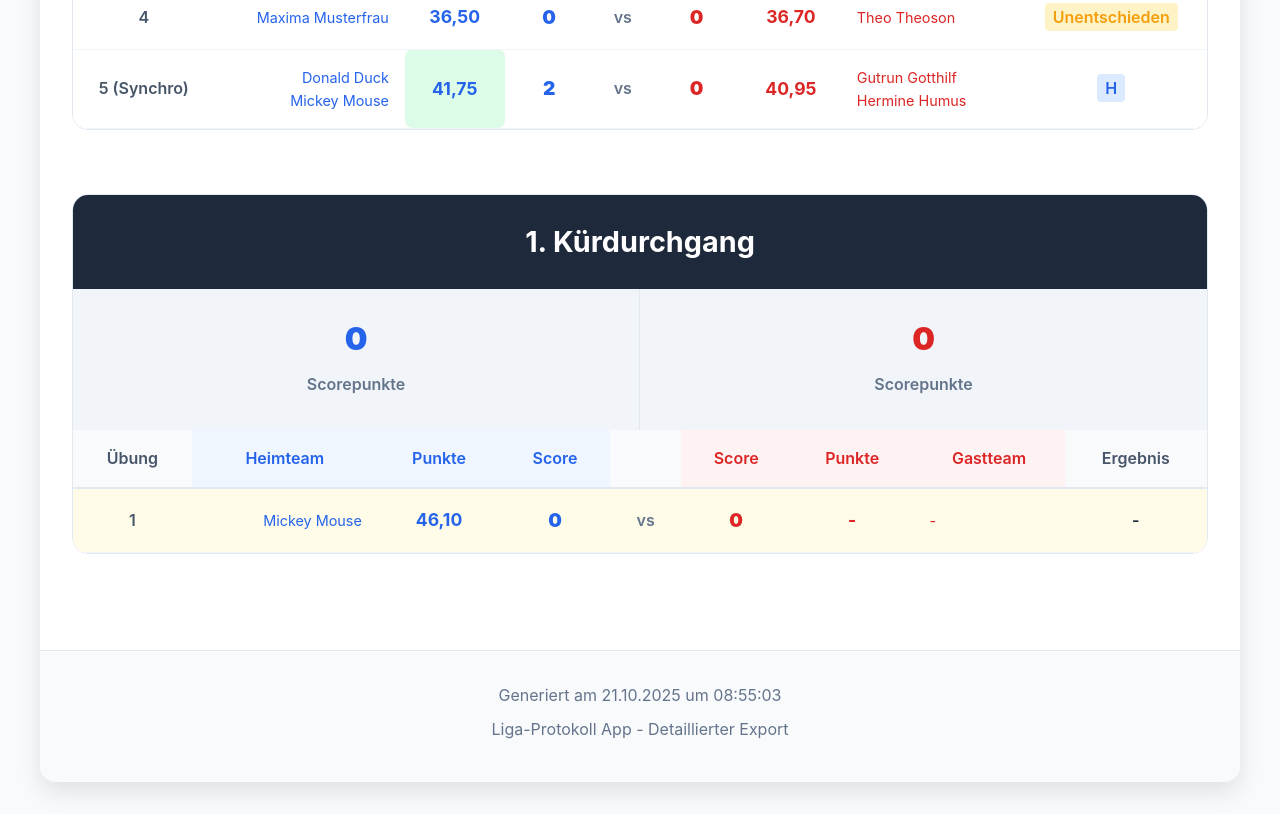
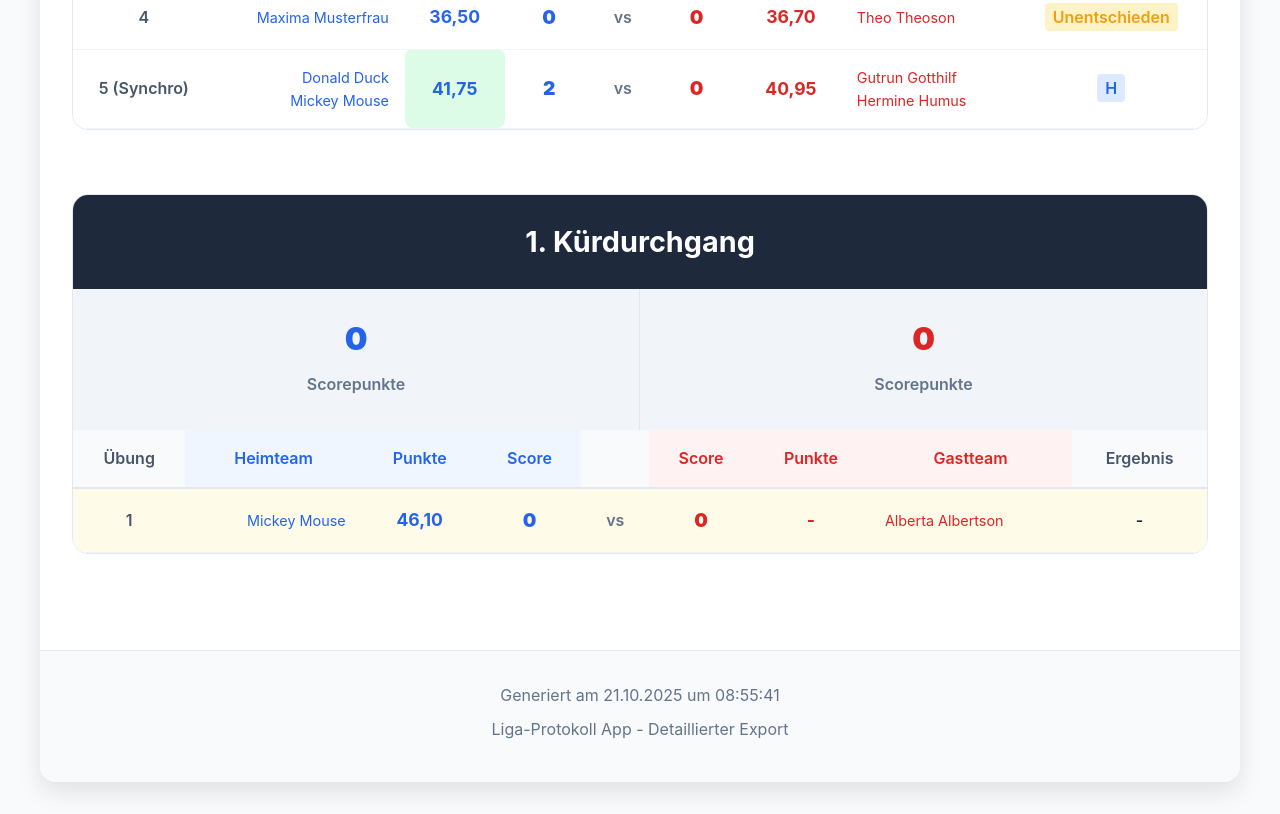
Before and after one commit to dercognus/liga-protokoll-website, a plain HTML site: page competition-2/index.html in a window 1280 px wide. Shown: the part 1747-2561 px from the top of the page. Drawn offline with Linux system fonts and the light colour scheme.

Commit message:
Update: Competition 2 - index.html

```diff
--- a/competition-2/index.html
+++ b/competition-2/index.html
@@ -232,7 +232,7 @@
             <td class="exercise-score guest">0</td>
             <td class="score guest ">-</td>
             <td class="athlete guest">
-              -
+              Alberta Albertson
 
             </td>
             <td class="result">
@@ -247,7 +247,7 @@
         </div>
 
         <div class="footer">
-            <p>Generiert am 21.10.2025 um 08:55:03</p>
+            <p>Generiert am 21.10.2025 um 08:55:41</p>
             <p>Liga-Protokoll App - Detaillierter Export</p>
         </div>
     </div>
```
